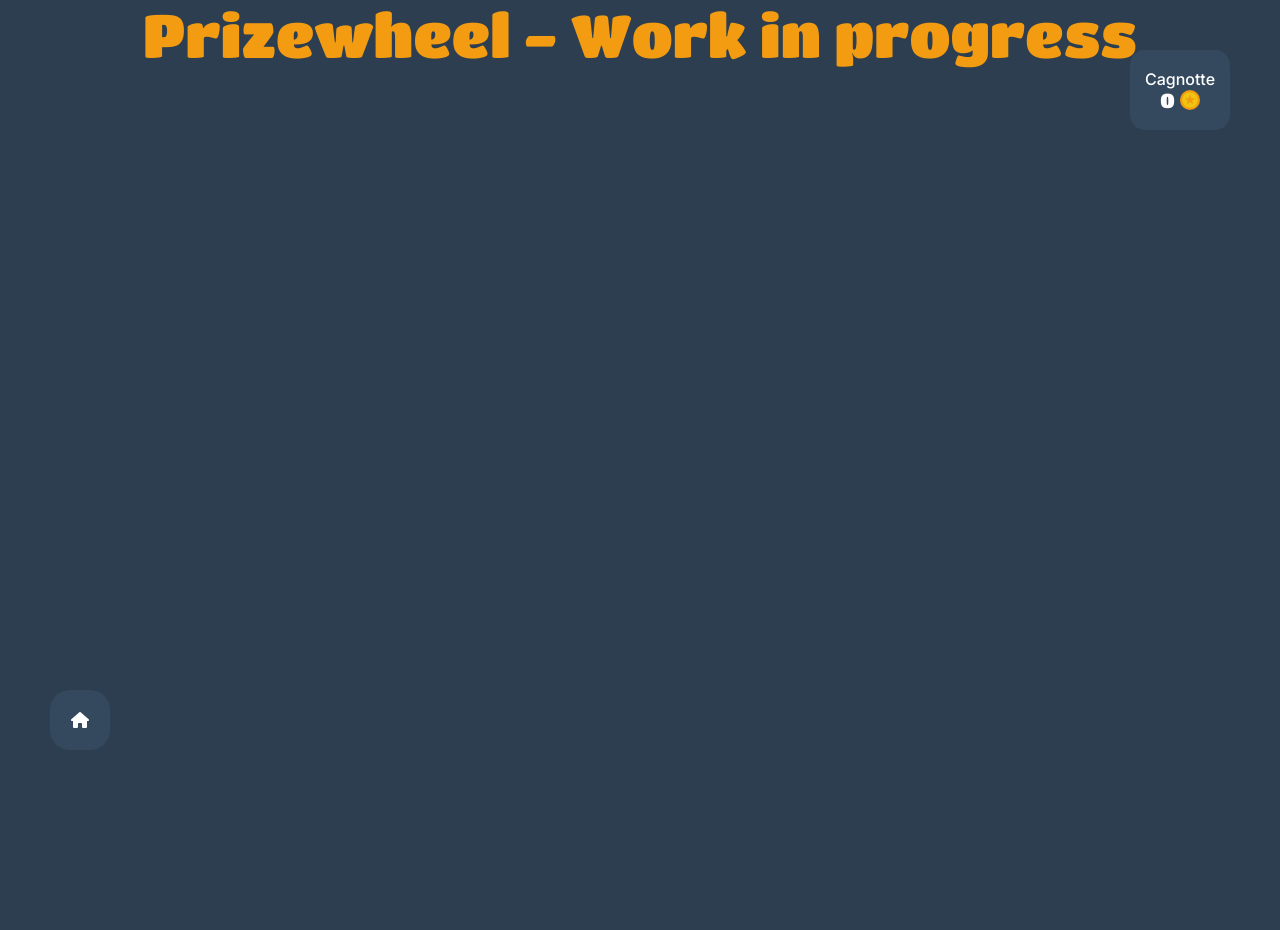
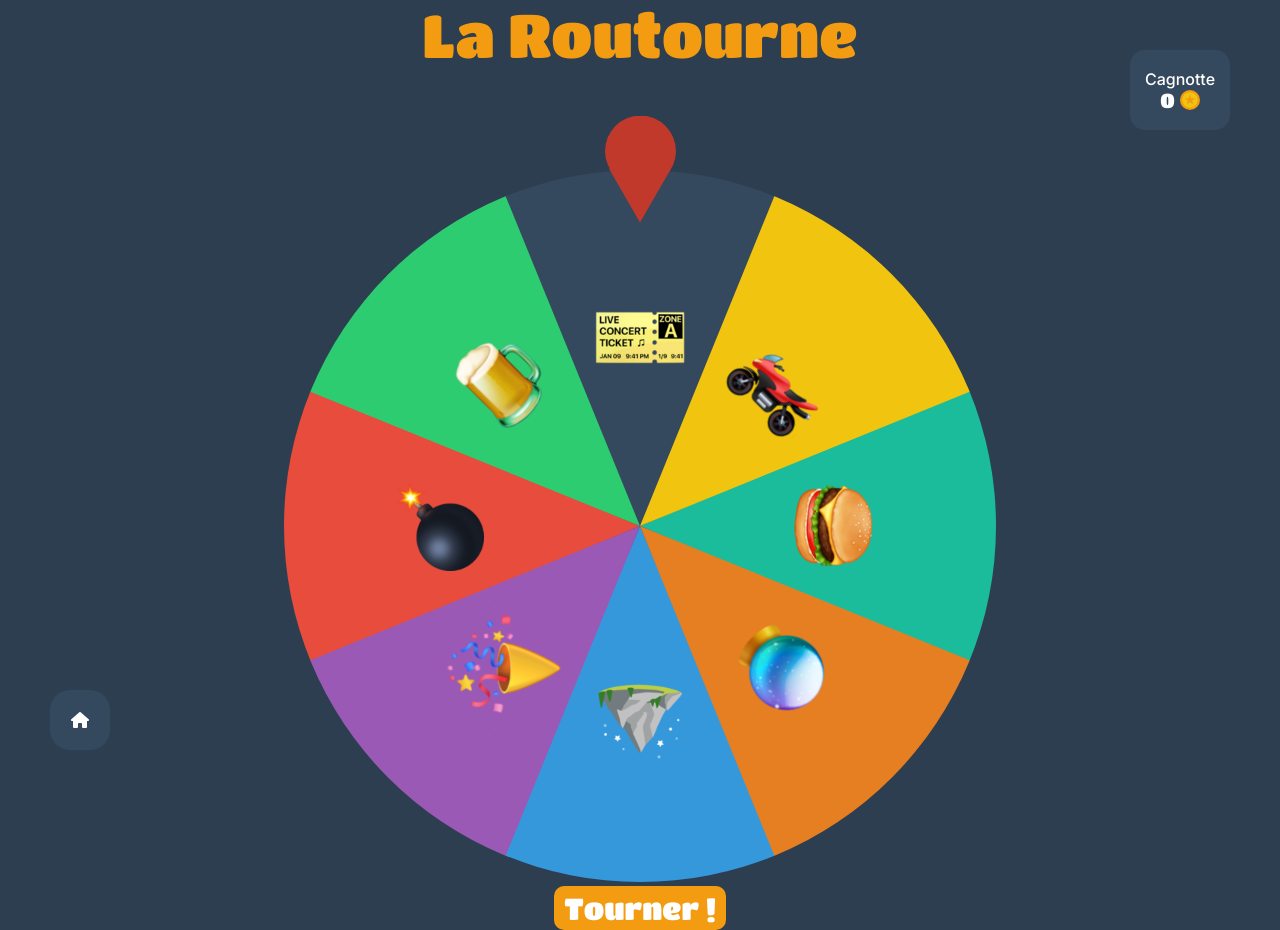
Before and after one commit to Okuspo/ReactQuizz, a React (Create React App) app: page /prizewheel in a window 1280 px wide. Before the commit the page ends 800 px from the top, so only its background shows below. Built offline with nearby package versions, Linux system fonts and the light colour scheme.

Commit message:
Added basic spinning wheel

```diff
--- a/src/pages/PrizeWheel.jsx
+++ b/src/pages/PrizeWheel.jsx
@@ -2,16 +2,33 @@ import React from 'react'
 import PropTypes from 'prop-types'
 import Pot from '../components/Pot'
 import HomeButton from '../components/HomeButton'
+import Wheel from '../assets/wheel.svg'
+import Pin from '../assets/pin.svg'
 
 const PrizeWheel = ({ coins, setCoins }) => {
   PrizeWheel.propTypes = {
     coins: PropTypes.number,
     setCoins: PropTypes.func
   }
+  function handleClick () {
+    if (coins > 0) {
+      setCoins(coins - 1)
+      const wheel = document.querySelector('.wheel')
+      wheel.classList.add('spinning')
+      setTimeout(() => {
+        wheel.classList.remove('spinning')
+      }, 4000)
+    }
+  }
   return (
     <div className='prize-wheel'>
-      <h1>Prizewheel - Work in progress</h1>
+      <h1>La Routourne</h1>
       {<Pot coins={coins}/>}
+      <div className="wheel-container">
+        <img className='pin' src={Pin} alt='pin' />
+        <img className='wheel' src={Wheel} alt='wheel'/>
+      </div>
+      <button className='btn-wheel' onClick={handleClick}>Tourner !</button>
       <HomeButton />
     </div>
   )
--- a/src/sass/layout/_index.scss
+++ b/src/sass/layout/_index.scss
@@ -4,3 +4,4 @@
 @forward 'page';
 @forward 'quizz';
 @forward 'gameover';
+@forward 'prizewheel';
--- /dev/null
+++ b/src/sass/layout/_prizewheel.scss
@@ -0,0 +1,49 @@
+@use '../abstract/' as a;
+.prize-wheel {
+  @include a.flex-center;
+  flex-direction: column;
+}
+
+.wheel-container {
+  margin-top: 100px;
+  position: relative;
+}
+
+.pin {
+  position: absolute;
+  top:0;
+  left: 50%;
+  right: 50%;
+  transform: translate(-50%, -50%);
+  z-index: 2;
+}
+
+.btn-wheel {
+  @include a.flex-center;
+  border: none;
+  font-size: 30px;
+  background-color: a.$dyellow;
+  font-family: 'Titan One', sans-serif;
+  border-radius: 10px;
+  padding: 5px 10px;
+}
+
+.spinning {
+  animation: spin 2s ease-in-out normal forwards;
+}
+
+
+@keyframes spin {
+  0% {
+
+  }
+  50% {
+    transform: rotate(-2430deg)
+  }
+  90% {
+    transform: rotate(-2430deg)
+  }
+  100% {
+    transform: rotate(0deg)
+  }
+}
```
Also changed, not shown: src/assets/pin.svg (added), src/assets/wheel.svg (added).
